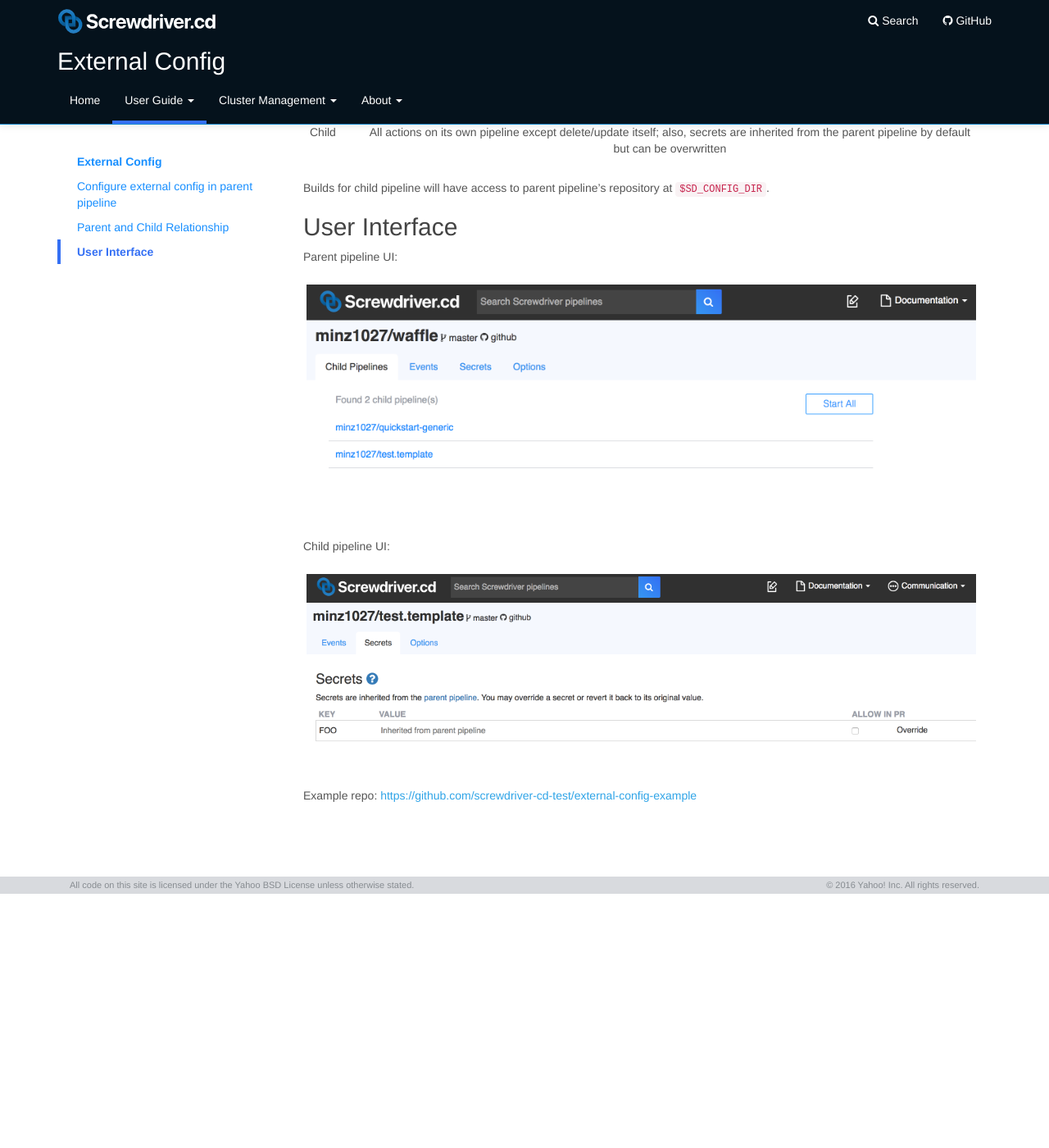
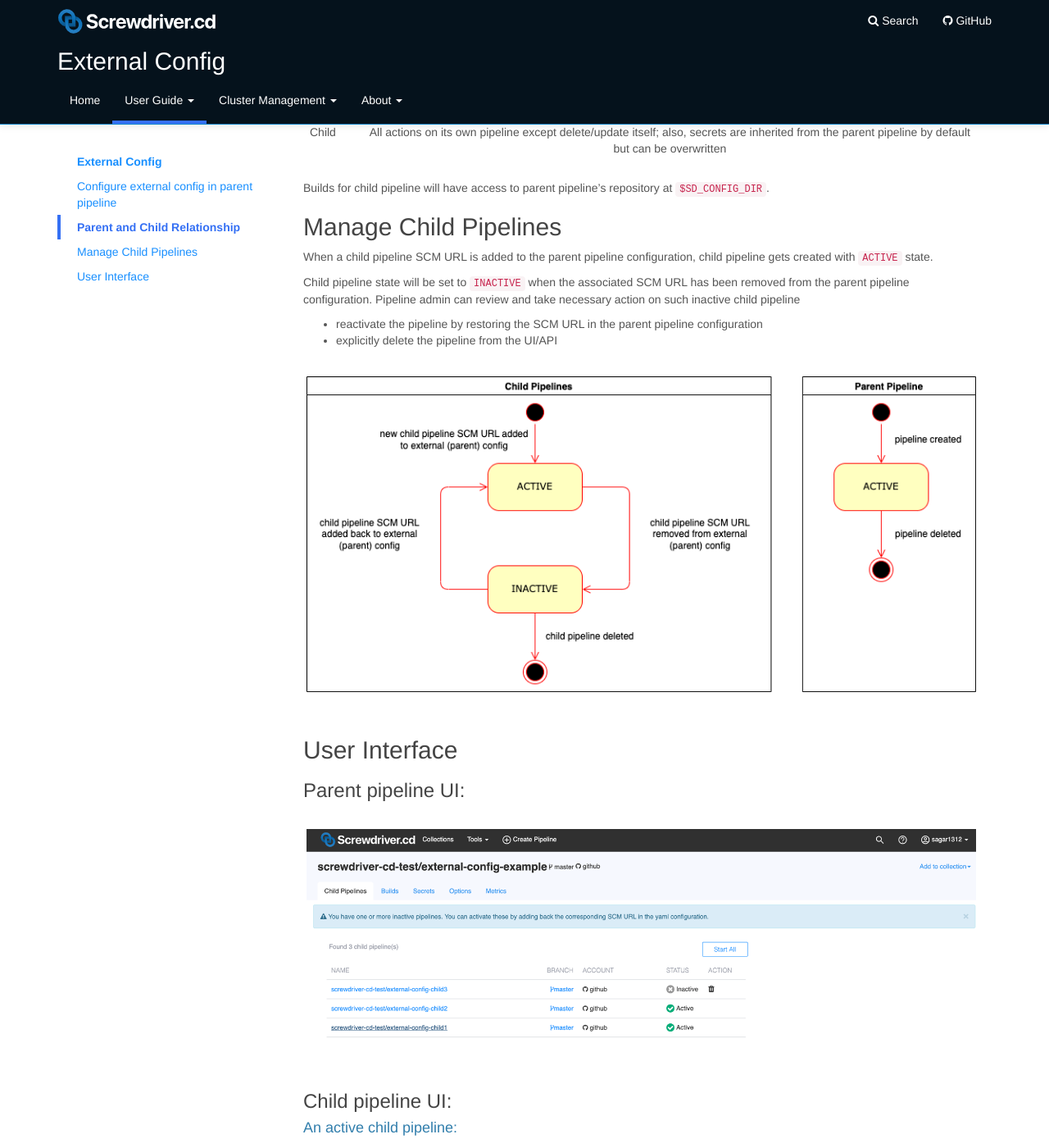
Before and after one commit to screwdriver-cd/guide, a Jekyll site: the page built from docs/user-guide/configuration/externalConfig.md, in a window 1280 px wide and 1400 px high, scrolled down 757 px. Shown: the whole window at 82% size. Built offline with Jekyll 4.4.1, drawn with Linux system fonts in a browser that asks for light colours; before the commit the page ends 1847 px from its top, so only the background shows below that; some of the changed text lies outside the part shown.

Commit message:
feat(2580): Managing child pipelines

```diff
--- a/docs/user-guide/configuration/externalConfig.md
+++ b/docs/user-guide/configuration/externalConfig.md
@@ -10,6 +10,8 @@ toc:
       url: "#configure-external-config-in-parent-pipeline"
     - title: Parent and Child Relationship
       url: "#parent-and-child-relationship"
+    - title: Manage Child Pipelines
+      url: "#manage-child-pipelines"
     - title: User Interface
       url: "#user-interface"
 
@@ -49,11 +51,31 @@ jobs:
 
 Builds for child pipeline will have access to parent pipeline's repository at [`$SD_CONFIG_DIR`](../environment-variables#directories).
 
+## Manage Child Pipelines
+When a child pipeline SCM URL is added to the parent pipeline configuration, child pipeline gets created with `ACTIVE` state.
+
+Child pipeline state will be set to `INACTIVE` when the associated SCM URL has been removed from the parent pipeline configuration.
+Pipeline admin can review and take necessary action on such inactive child pipeline
+* reactivate the pipeline by restoring the SCM URL in the parent pipeline configuration
+* explicitly delete the pipeline from the UI/API
+
+![External config child pipeline state](../assets/external-config-child-state.png)
+
 ## User Interface
-Parent pipeline UI:
+### Parent pipeline UI:
 ![External config parent](../assets/external-config.png)
 
-Child pipeline UI:
-![External config child pipeline ](../assets/external-config-child.png)
+### Child pipeline UI:
+#### An active child pipeline:
+![External config active child pipeline](../assets/external-config-child-active.png)
+
+#### An inactive child pipeline:
+Operations on inactive child pipeline are limited.
+* New event/build cannot be created
+
+![External config inactive child pipeline](../assets/external-config-child-inactive.png)
+
+#### Child pipeline inherits parent pipeline secrets:
+![External config child pipeline inheriting secrets](../assets/external-config-child-secrets.png)
 
 Example repo: <https://github.com/screwdriver-cd-test/external-config-example>
```
Also changed, not shown: docs/user-guide/assets/external-config-child-active.png (added), docs/user-guide/assets/external-config-child-inactive.png (added), docs/user-guide/assets/external-config-child-secrets.png (added), docs/user-guide/assets/external-config-child-state.png (added), docs/user-guide/assets/external-config-child.png (deleted), docs/user-guide/assets/external-config.png.
